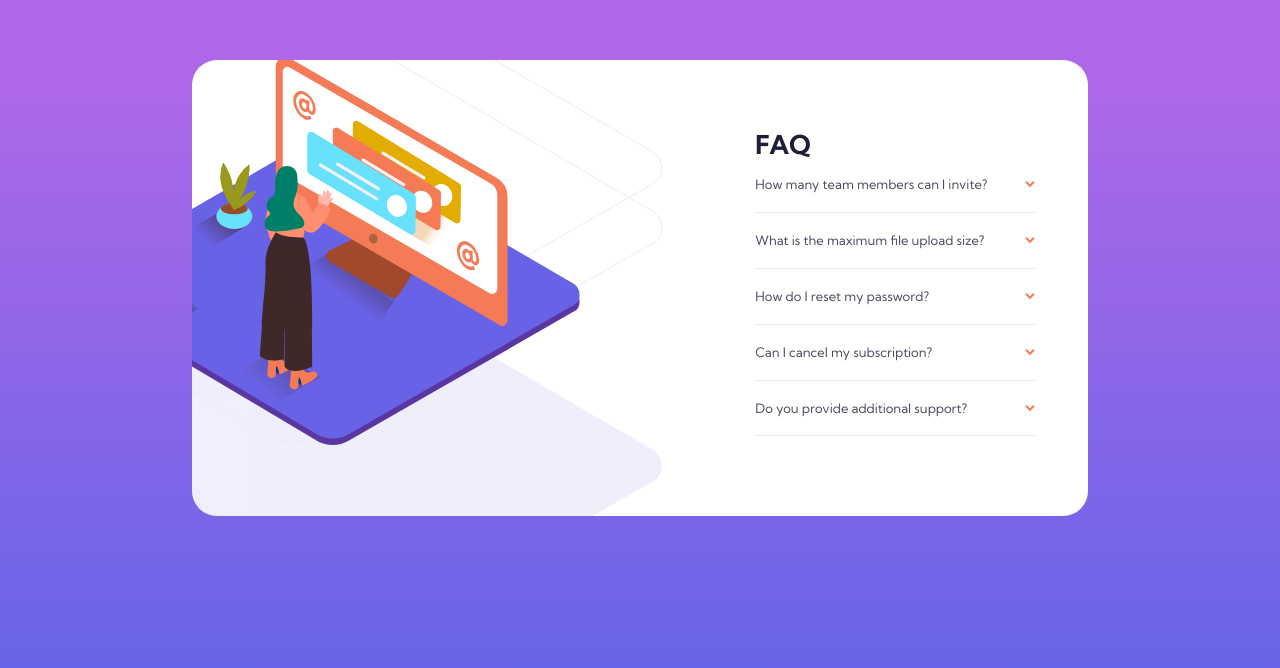
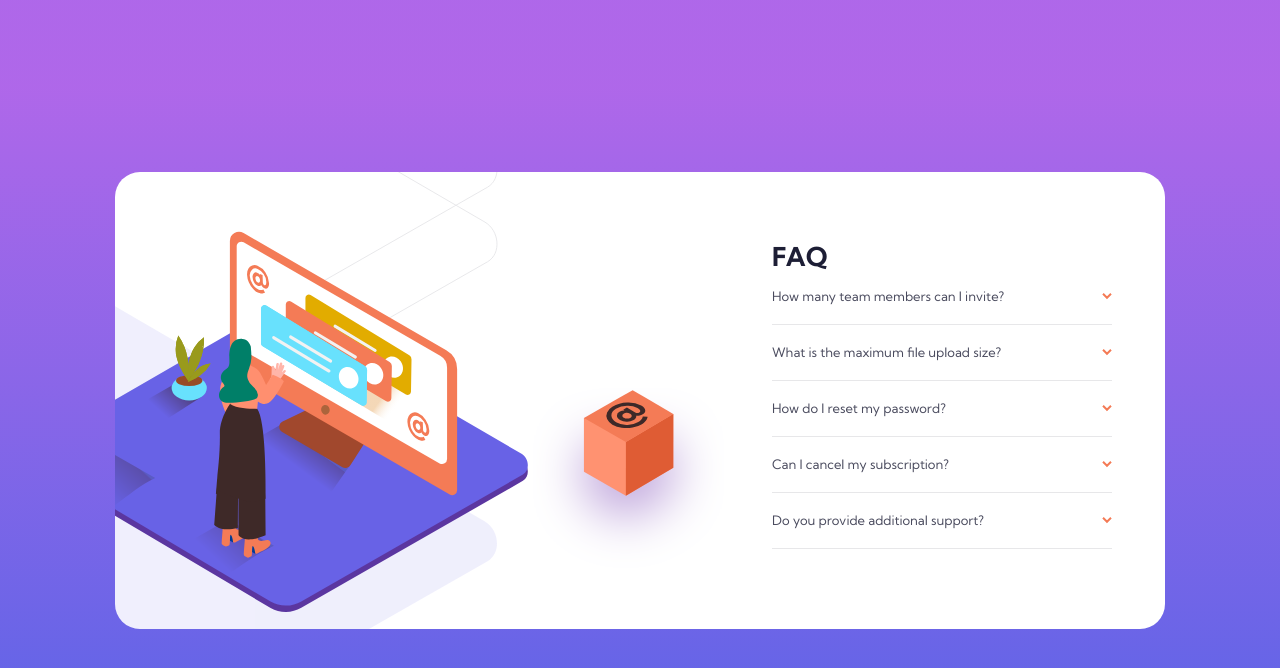
Before and after one commit to Lwmeek/FAQ-card, a plain HTML site: page index.html in a window 1280 px wide. Shown: the part 112-780 px from the top of the page. Drawn offline with Linux system fonts and the light colour scheme.

Commit message:
working on images for screensizes

```diff
--- a/css/styles.css
+++ b/css/styles.css
@@ -160,36 +160,51 @@ hr {
 }
 
 @media screen and (min-width: 900px) {
+	.container {
+		flex-direction: column;
+		justify-content: flex-start;
+		padding-top: 10rem;
+	}
 	.main-container {
-		max-width: none;
+		max-width: 1050px;
 		max-height: none;
 		flex-direction: row;
-		flex-basis: 70%;
 		overflow: hidden;
 	}
+	.box {
+		display: block;
+		position: relative;
+		top: 40rem;
+		left: -1.2rem;
+		z-index: 99;
+	}
 	.content {
-		padding: 3rem;
+		padding: 3rem 3rem 3rem 3rem;
+		max-width: 400px;
 	}
 	h1 {
 		text-align: left;
 	}
 	.woman {
 		width: 100%;
+		max-width: 500px;
 		position: relative;
 		z-index: 1;
-		top: -6rem;
-		left: 11rem;
+		top: -2rem;
+		left: 14rem;
 		margin-bottom: -10rem;
 	}
 	.img-shadow {
+		min-width: 480px;
 		width: 100%;
+		max-width: 450px;
 		height: auto;
 		position: relative;
-		left: -19rem;
+		left: -36rem;
 		translate: 0%;
-		transform: scale(1.5, 1.5);
-		top: 10rem;
+		transform: scale(2, 2);
+		top: 3rem;
 		margin-bottom: 0;
-		margin-top: -45rem;
+		margin-top: -46.5rem;
 	}
 }
--- a/index.html
+++ b/index.html
@@ -16,9 +16,9 @@
 	</head>
 	<body>
 		<div class="container">
+			<img class="box" src="images/illustration-box-desktop.svg" alt="">
 			<div class="main-container">
 				<div class="images">
-						<img class="box" src="images/illustration-box-desktop.svg" alt="">
 					<picture>
 						<source media="(max-width: 899px)" srcset="images/illustration-woman-online-mobile.svg">
 						<source media="(min-width: 900px)" srcset="images/illustration-woman-online-desktop.svg">
```
